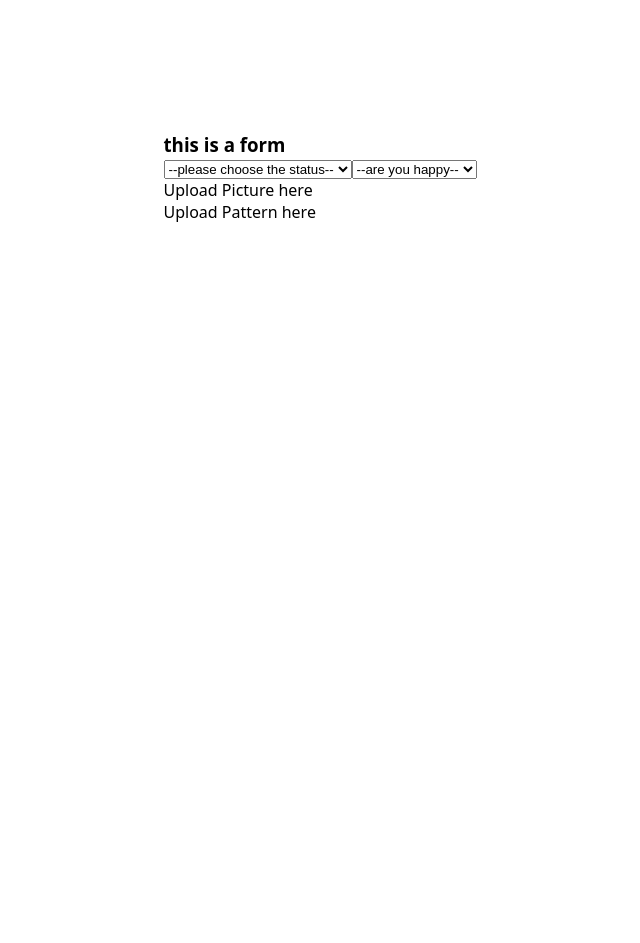
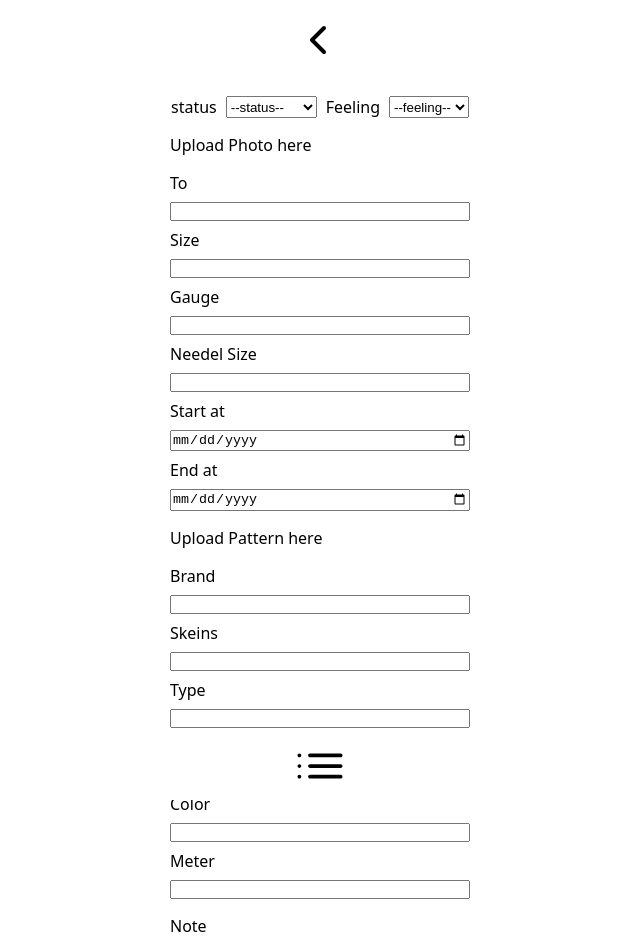
Before and after one commit to MichanNan/Knittogether, a Next.js app: page /add-project in a window 1280 px wide. Shown: the top 943 px of the page, without its empty margins (320-960 px from the left). Before the commit the page ends 800 px from the top, so only its background shows below. Built offline with nearby package versions, Linux system fonts and the light colour scheme.

Commit message:
create add project form

```diff
--- a/components/AddProjectForm/index.js
+++ b/components/AddProjectForm/index.js
@@ -1,30 +1,93 @@
-export default function AddProjectForm() {
+import styled from "styled-components";
+import { StyledButton } from "../styles";
+
+export default function AddProjectForm({ onCancel, handleAddProjectSubmit }) {
   return (
     <>
-      <form>
-        <h3>this is a form</h3>
-        <section>
-          <select>
-            <option>--please choose the status--</option>
-            <option>Planning</option>
-            <option>Active</option>
-            <option>Completed</option>
-            <option>Hibernating</option>
+      <ProjectForm onSubmit={(e) => handleAddProjectSubmit(e)}>
+        <RowSection>
+          <label htmlFor="status">status</label>
+          <select id="status">
+            <option>--status--</option>
+            <option value="planning">Planning</option>
+            <option value="active">Active</option>
+            <option value="completed">Completed</option>
+            <option value="hibernating">Hibernating</option>
           </select>
-          <select>
-            <option>--are you happy--</option>
-            <option>Excited</option>
-            <option>Happy</option>
-            <option>Normal</option>
-            <option>Bad</option>
+          <label htmlFor="happiness">Feeling</label>
+          <select id="status">
+            <option>--feeling--</option>
+            <option value="excited">Excited</option>
+            <option value="happy">Happy</option>
+            <option value="normal">Normal</option>
+            <option value="bad">Bad</option>
           </select>
-        </section>
-        <section>Upload Picture here</section>
-        <section>
-          <label htmlFor="details"></label>
-        </section>
-        <section>Upload Pattern here</section>
-      </form>
+        </RowSection>
+        <ColumnSection>Upload Photo here</ColumnSection>
+        <ColumnSection>
+          <label htmlFor="recipient">To</label>
+          <input name="recipient" type="text" />
+          <label htmlFor="size">Size</label>
+          <input name="size" type="text" />
+          <label htmlFor="gauge">Gauge</label>
+          <input name="gauge" type="text" />
+          <label htmlFor="needle-size">Needel Size</label>
+          <input name="needle-size" type="text" />
+          <label htmlFor="start">Start at</label>
+          <input name="start" type="date" />
+          <label htmlFor="end">End at</label>
+          <input name="end" type="date" />
+        </ColumnSection>
+        <ColumnSection>Upload Pattern here</ColumnSection>
+
+        <ColumnSection>
+          <label htmlFor="brand">Brand</label>
+          <input name="brand" type="text" />
+          <label htmlFor="skeins">Skeins</label>
+          <input name="skeins" type="text" />
+          <label htmlFor="type">Type</label>
+          <input name="type" type="text" />
+          <label htmlFor="gramm">Gramm</label>
+          <input name="gramm" type="text" />
+          <label htmlFor="color">Color</label>
+          <input name="color" type="text" />
+          <label htmlFor="meter">Meter</label>
+          <input name="meter" type="text" />
+        </ColumnSection>
+        <ColumnSection>
+          <label htmlFor="note">Note</label>
+          <textarea name="note" />
+        </ColumnSection>
+        <RowSection>
+          <StyledButton type="cancel" onClick={onCancel}>
+            Cancel
+          </StyledButton>
+          <StyledButton type="submit">Save</StyledButton>
+        </RowSection>
+      </ProjectForm>
     </>
   );
 }
+const ProjectForm = styled.form`
+  position: absolute;
+  top: 6rem;
+  display: flex;
+  flex-direction: column;
+  gap: 1rem;
+  align-items: center;
+  width: 80%;
+  padding-bottom: 5rem;
+`;
+const RowSection = styled.section`
+  width: 100%;
+  display: flex;
+  justify-content: space-evenly;
+  gap: 0.5rem;
+`;
+const ColumnSection = styled.section`
+  width: 100%;
+  display: flex;
+  flex-direction: column;
+  justify-content: space-between;
+  gap: 0.5rem;
+`;
--- a/components/PreAddProject/index.js
+++ b/components/PreAddProject/index.js
@@ -1,10 +1,10 @@
 import { useState } from "react";
 import styled from "styled-components";
-export default function PreAddProject({ onCancel, handleSubmit }) {
+export default function PreAddProject({ onCancel, handlePreAddSubmit }) {
   const [inputName, setInputName] = useState("");
 
   return (
-    <AddProjectNameForm onSubmit={(e) => handleSubmit(e)}>
+    <AddProjectNameForm onSubmit={(e) => handlePreAddSubmit(e)}>
       <label htmlFor="name">Add the Project Name</label>
       <input
         name="name"
--- a/components/Projects/index.js
+++ b/components/Projects/index.js
@@ -13,9 +13,10 @@ export default function Projects() {
 }
 
 const ProjectContainer = styled.div`
+  position: absolute;
   top: 5rem;
   display: flex;
   flex-direction: column;
   gap: 2rem;
-  margin-bottom: 10rem;
+  padding-bottom: 5rem;
 `;
--- /dev/null
+++ b/components/styles/index.js
@@ -0,0 +1,12 @@
+import styled from "styled-components";
+
+export const StyledButton = styled.button`
+  width: 8rem;
+  height: 3rem;
+  border: none;
+  border-radius: 1rem;
+  box-shadow: 0.1rem 0.1rem 0.5 #cccccc;
+  background-color: #999999;
+  color: #ffffff;
+  font-size: 1.2rem;
+`;
--- a/pages/_app.js
+++ b/pages/_app.js
@@ -6,12 +6,21 @@ import { useState } from "react";
 export default function App({ Component, pageProps }) {
   const [projectName, setProjectName] = useState("");
   const router = useRouter();
-  function handleSubmit(e) {
+
+  function handlePreAddSubmit(e) {
     e.preventDefault();
     const formData = new FormData(e.target);
     const data = Object.fromEntries(formData);
     setProjectName(data.name);
     router.push("/add-project");
+  }
+
+  function handleAddProjectSubmit(e) {
+    e.preventDefault();
+    const formData = new FormData(e.target);
+    const data = Object.fromEntries(formData);
+    console.log(data);
+    router.push("/");
   }
   return (
     <>
@@ -21,8 +30,9 @@ export default function App({ Component, pageProps }) {
       </Head>
       <Component
         {...pageProps}
-        handleSubmit={handleSubmit}
+        handlePreAddSubmit={handlePreAddSubmit}
         projectName={projectName}
+        handleAddProjectSubmit={handleAddProjectSubmit}
       />
     </>
   );
--- a/pages/add-project/index.js
+++ b/pages/add-project/index.js
@@ -1,20 +1,33 @@
 import Heading from "../../components/Heading";
 import AddProjectForm from "../../components/AddProjectForm";
 import styled from "styled-components";
-export default function AddProjectPage({ projectName }) {
-  console.log(projectName);
+import { FontAwesomeIcon } from "@fortawesome/react-fontawesome";
+import { faChevronLeft } from "@fortawesome/free-solid-svg-icons";
+import Navigation from "../../components/Layout";
+import { useRouter } from "next/router";
+
+export default function AddProjectPage({
+  projectName,
+  handleAddProjectSubmit,
+}) {
+  const router = useRouter();
+
+  function handleGoBack() {
+    router.push("/");
+  }
+
   return (
     <>
       <Main>
-        <Heading>{projectName}</Heading>
-        <br />
-        <br />
-        <br />
-        <br />
-        <br />
-        <br />
-
-        <AddProjectForm />
+        <Heading>
+          <FontAwesomeIcon icon={faChevronLeft} onClick={handleGoBack} />
+          {projectName}
+        </Heading>
+        <AddProjectForm
+          onCancel={handleGoBack}
+          handleAddProjectSubmit={handleAddProjectSubmit}
+        />
+        <Navigation />
       </Main>
     </>
   );
```
Also changed, not shown: pages/index.js (+5 -2 lines).
